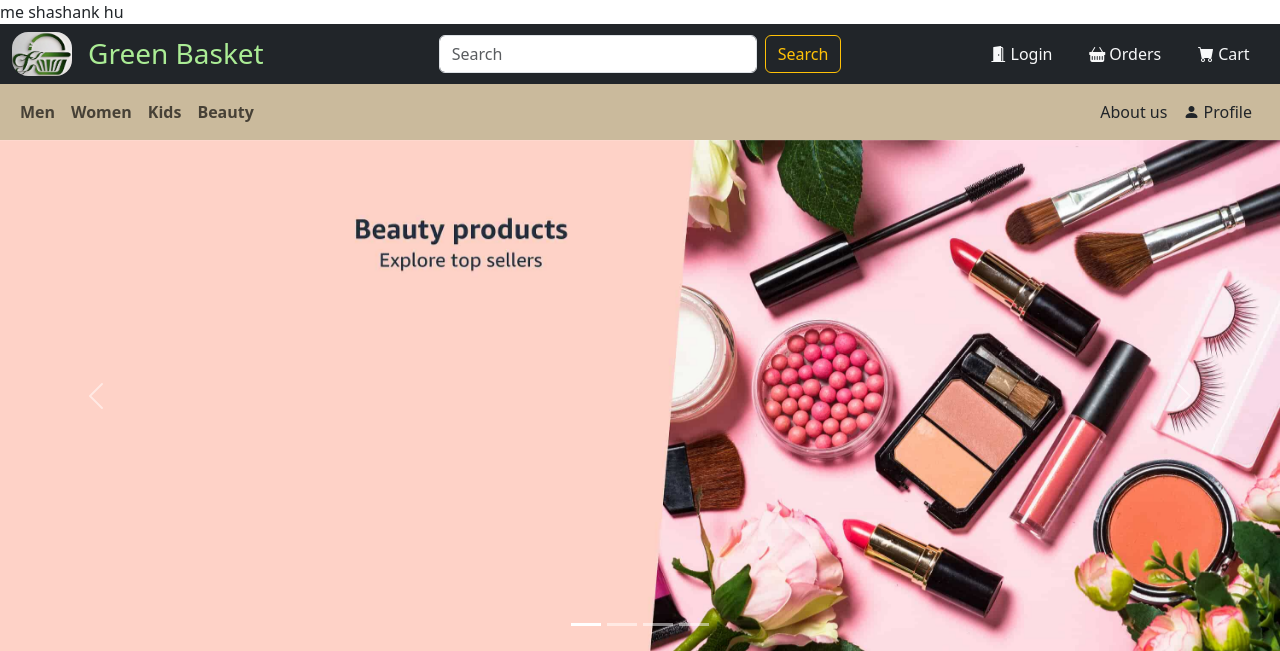
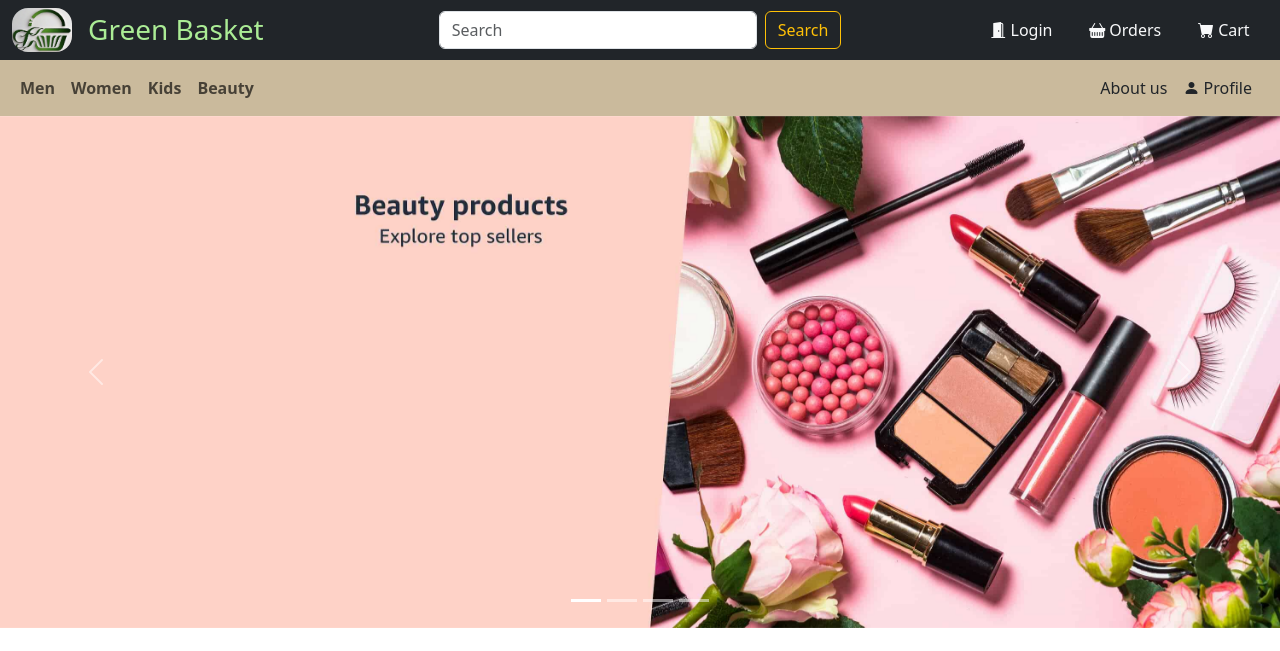
Before and after one commit to shashank728/GreenBasket, a Django app: page / in a window 1280 px wide. Shown: the top 651 px of the page. Run offline with Django 5.2, Linux system fonts and the light colour scheme.

Commit message:
shashank set

```diff
--- a/templates/home.html
+++ b/templates/home.html
@@ -16,7 +16,7 @@
 </head>
 <body>
 
-  <div>me shashank hu</div>
+
 
 
         <div class="container-fluid text-light sticky-top nav-bar bg-dark">
```
